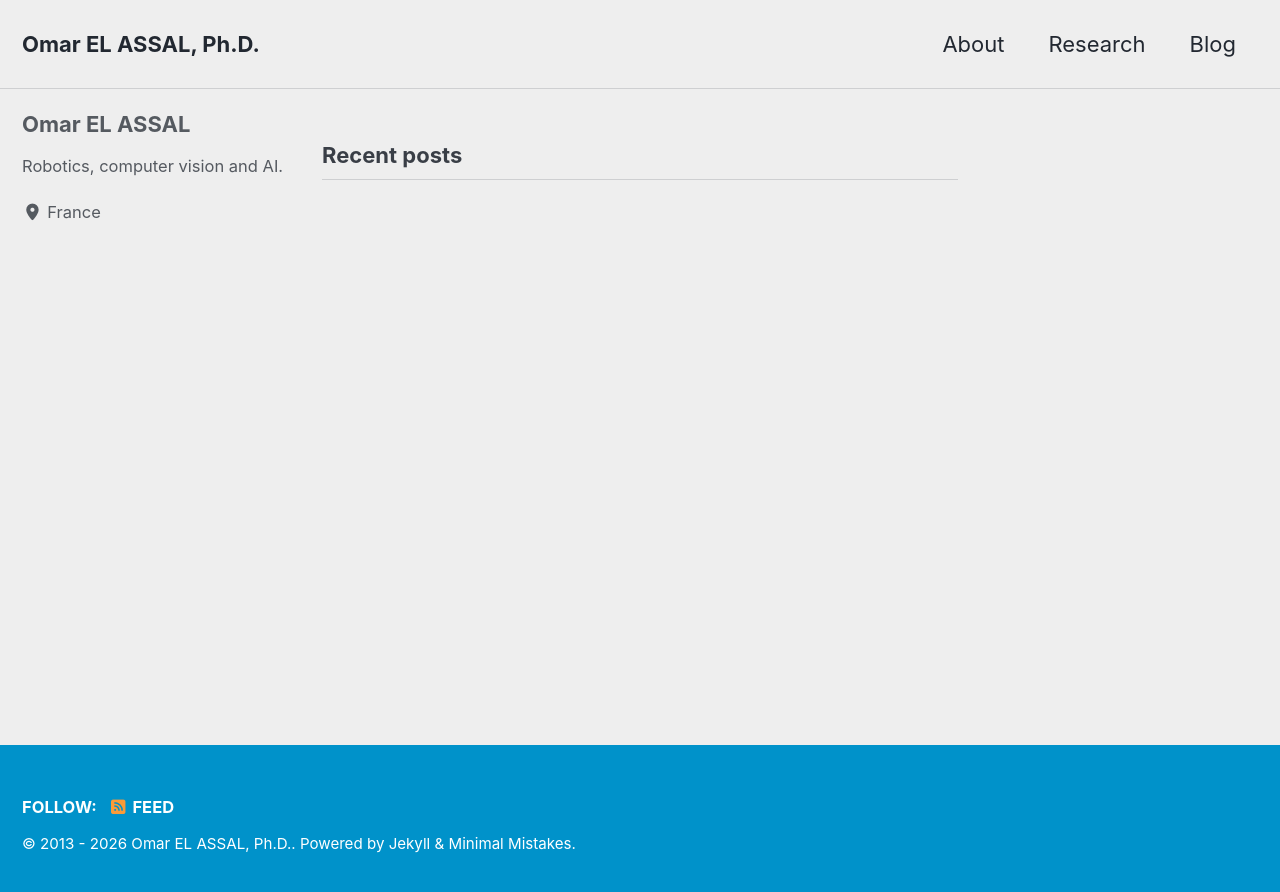
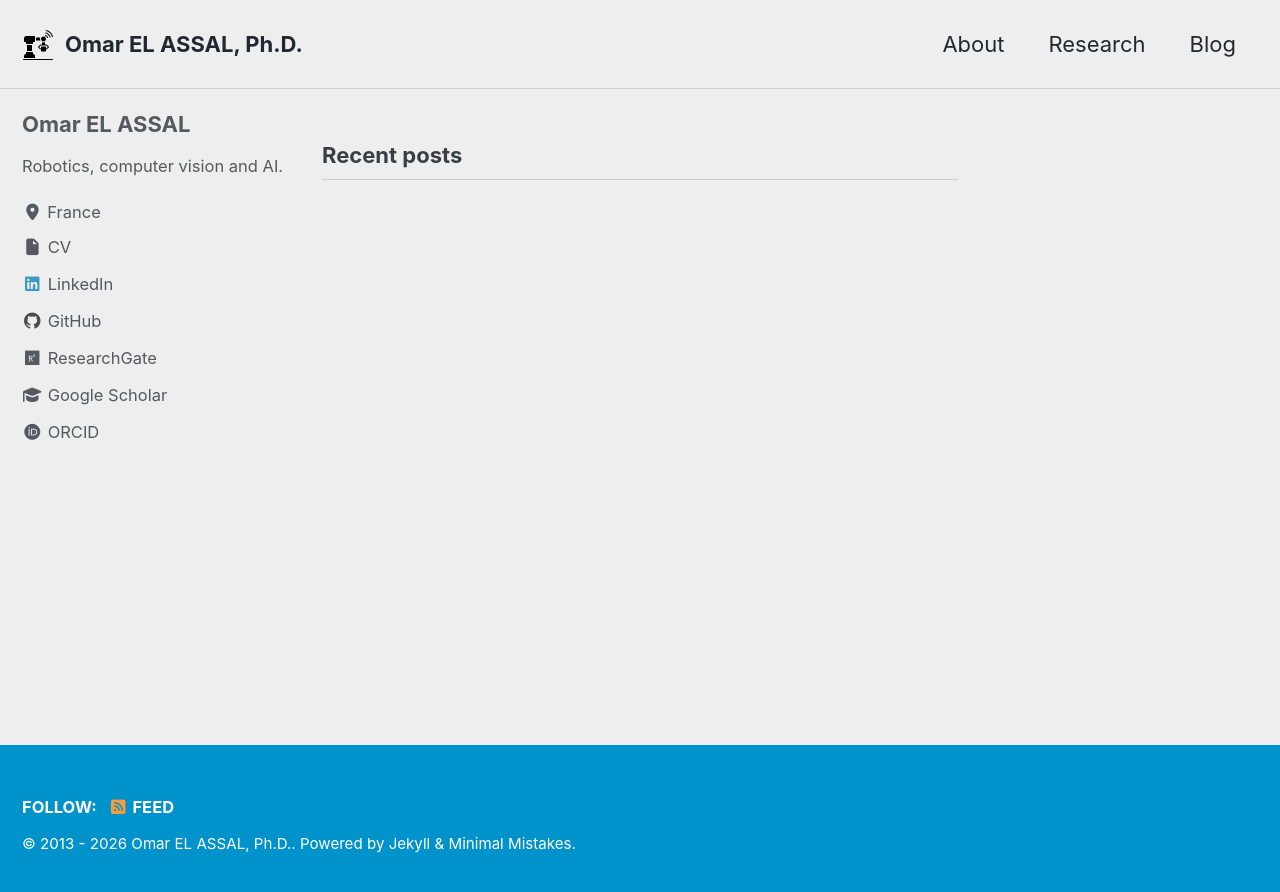
Before and after one commit to Oassal/oassal.github.io, a Jekyll site: the page built from index.html, in a window 1280 px wide. Shown: the top 892 px of the page. Built offline with Jekyll 4.4.1, drawn with Linux system fonts in a browser that asks for light colours; cached includes are drawn as plain includes; the list of posts is cut into pages by our own code.

Commit message:
Edited sidebars

```diff
--- a/_config.yml
+++ b/_config.yml
@@ -26,7 +26,7 @@ url                      : # the base hostname & protocol for your site e.g. "ht
 baseurl                  : # the subpath of your site, e.g. "/blog"
 repository               : # GitHub username/repo-name e.g. "mmistakes/minimal-mistakes"
 teaser                   : # path of fallback teaser image, e.g. "/assets/images/500x300.png"
-logo                     : # path of logo image to display in the masthead, e.g. "/assets/images/88x88.png"
+logo                     : assets/Images/Icons/robot.png # path of logo image to display in the masthead, e.g. "/assets/images/88x88.png", # Logo: <a href="https://www.flaticon.com/free-icons/robot" title="robot icons">Robot icons created by mavadee - Flaticon</a>
 masthead_title           : # overrides the website title displayed in the masthead, use " " for no title
 breadcrumbs              : # true, false (default)
 words_per_minute         : 200
@@ -121,23 +121,40 @@ author:
   email            :
   # fediverse      : "@you@instance.social"  # used for fediverse:creator meta tag
   links:
-    - label: "Email"
-      icon: "fas fa-fw fa-square-envelope"
+    # - label: "Email"
+    #   icon: "fas fa-fw fa-square-envelope"
       # url: "mailto:your.name@email.com"
-    - label: "Website"
-      icon: "fas fa-fw fa-link"
+    # - label: "Website"
+    #   icon: "fas fa-fw fa-link"
       # url: "https://your-website.com"
-    - label: "Twitter"
-      icon: "fab fa-fw fa-square-x-twitter"
-      # url: "https://twitter.com/"
-    - label: "Facebook"
-      icon: "fab fa-fw fa-square-facebook"
+    # - label: "Twitter"
+    #   icon: "fab fa-fw fa-square-x-twitter"
+    #   # url: "https://twitter.com/"
+    # - label: "Facebook"
+    #   icon: "fab fa-fw fa-square-facebook"
       # url: "https://facebook.com/"
+    - label: "CV"
+      icon: "fas fa-fw fa-file"
+      url: "/assets/files/CV_Omar_EL_ASSAL.pdf"
+    - label: "LinkedIn"
+      icon: "fab fa-fw fa-linkedin"
+      url: "https://fr.linkedin.com/in/omar-el-assal"
     - label: "GitHub"
       icon: "fab fa-fw fa-github"
-      # url: "https://github.com/"
-    - label: "Instagram"
-      icon: "fab fa-fw fa-instagram"
+      url: "https://github.com/Oassal"
+    - label: "ResearchGate"
+      icon: "fab fa-fw fa-researchgate"
+      url: "https://www.researchgate.net/profile/Omar-El-Assal"
+    - label: "Google Scholar"
+      icon: "fas fa-fw fa-graduation-cap"
+      url: "https://scholar.google.com/citations?user=DSY5tUEAAAAJ&hl=fr&oi=ao"
+    - label: "ORCID"
+      icon: "fab fa-fw fa-orcid"
+      url: "https://orcid.org/0000-0001-9446-4276"
+
+
+    # - label: "Instagram"
+    #   icon: "fab fa-fw fa-instagram"
       # url: "https://instagram.com/"
 
 # Site Footer
```
Also changed, not shown: assets/Images/Icons/robot.png (added).
